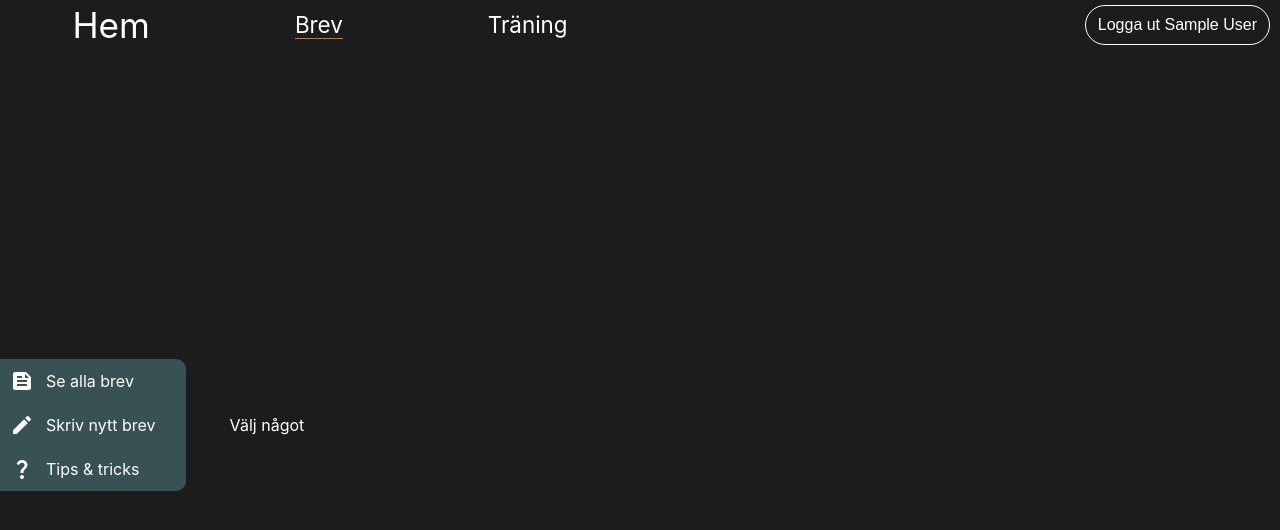
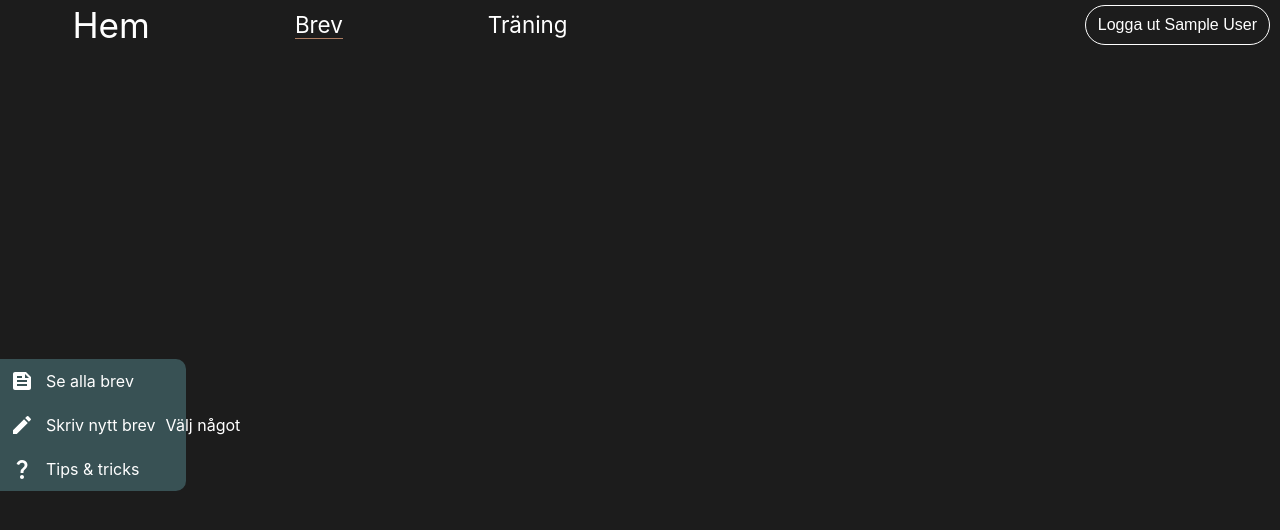
Before and after one commit to olaberglund/olaberglundxyz, a React (Create React App) app: page /brev in a window 1280 px wide. Shown: the top 530 px of the page. Built offline with nearby package versions, Linux system fonts and the light colour scheme; no server answers; the database is empty; sample sign-in values are in the browser's storage.

Commit message:
specify only grid space for sidebar

```diff
--- a/src/components/PageLayout.styled.ts
+++ b/src/components/PageLayout.styled.ts
@@ -3,7 +3,6 @@ import styled from 'styled-components';
 export const PageLayout = styled.div`
   display: grid;
   align-items: center;
-  grid-template-columns: auto 1fr 1fr;
+  grid-template-columns: auto 1fr;
   flex: 1;
-  gap: 5%;
 `
```
